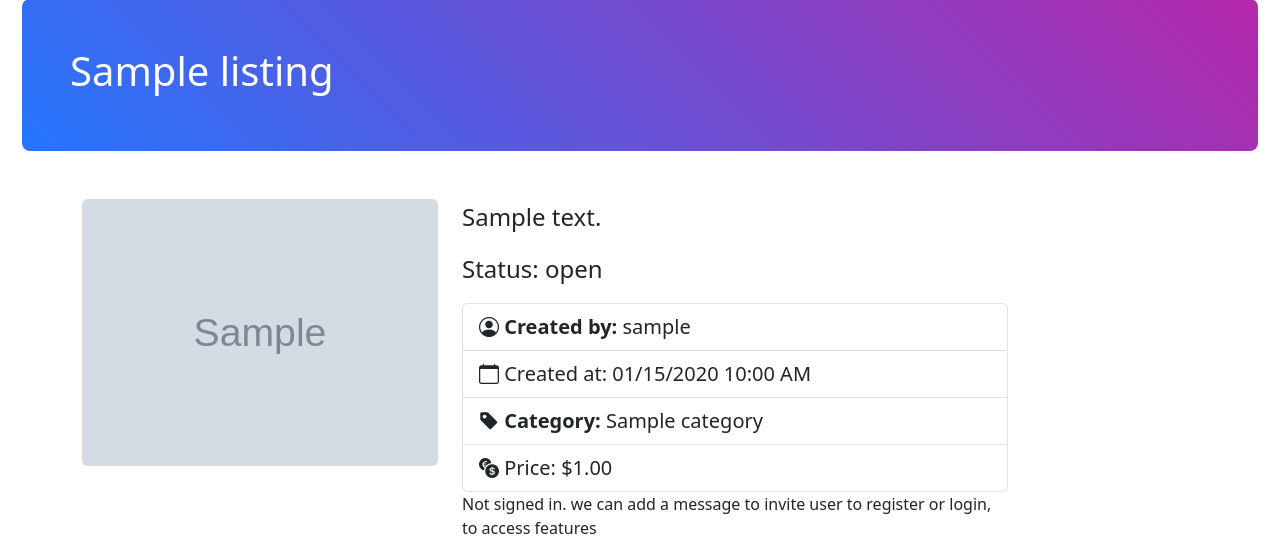
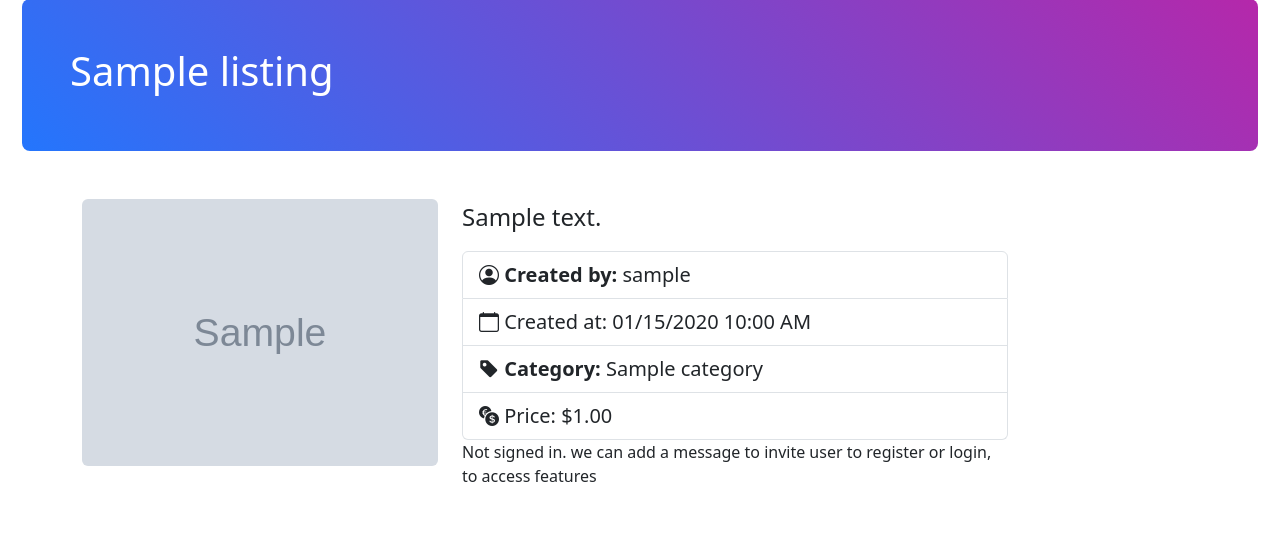
Before and after one commit to dtettarasar/cs50w-pset2, a Django app: page /view-listing/1/ in a window 1280 px wide. Shown: the part 115-653 px from the top of the page. Run offline with Django 3.2, Linux system fonts and the light colour scheme; tables that the repository leaves empty hold one stand-in row (values such as "Sample post"); grey boxes marked "Sample" are stand-in pictures; some libraries are stand-ins or nearby versions.

Commit message:
listing view template: hide the listing status p element

```diff
--- a/auctions/templates/auctions/view_listing.html
+++ b/auctions/templates/auctions/view_listing.html
@@ -61,7 +61,7 @@
 
                     {% endif %}
 
-                    <p class="fs-4">Status: {{ listing.status }}</p>
+                    <!--<p class="fs-4">Status: {{ listing.status }}</p>-->
 
                     <ul class="list-group fs-5">
 
```
